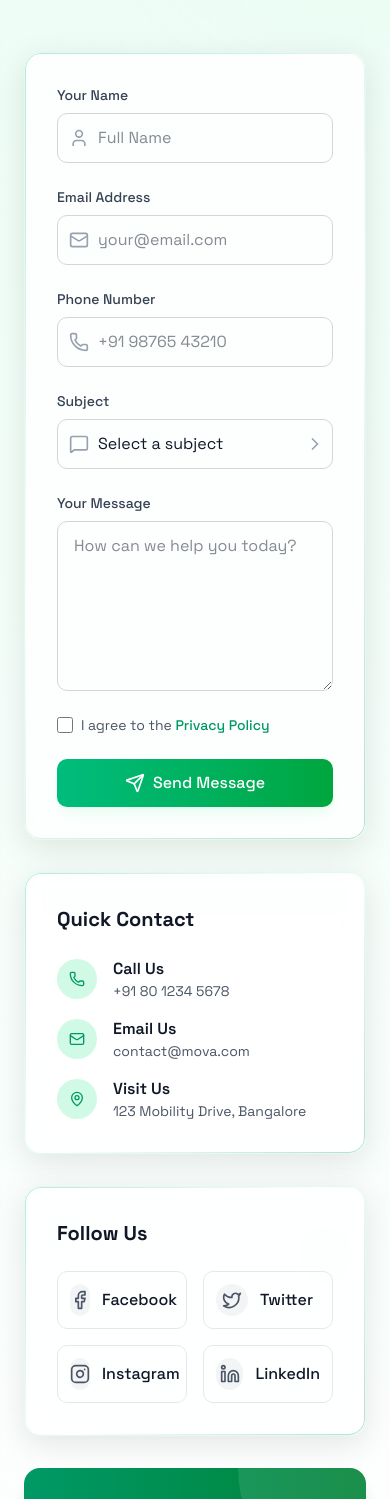
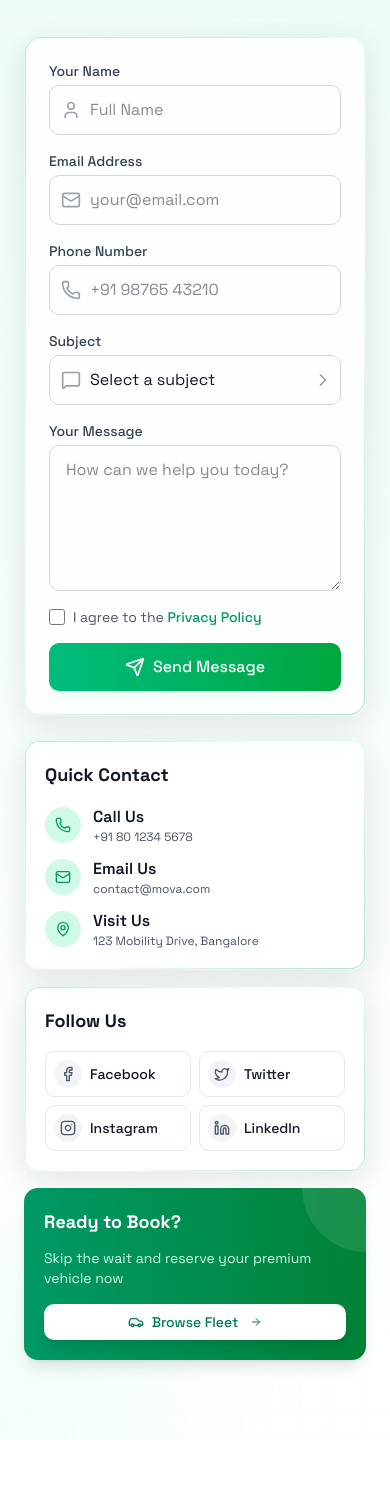
Before and after one commit to tabrezkhan005/mova-portfolio, a Next.js app: page /contact in a window 390 px wide. Shown: the part 2227-3726 px from the top of the page. Built offline with nearby package versions, Linux system fonts and the light colour scheme; a web font is replaced by a local one.

Commit message:
Modified Contact

```diff
--- a/src/app/contact/page.tsx
+++ b/src/app/contact/page.tsx
@@ -126,6 +126,13 @@ export default function ContactPage() {
       isOpen: false
     }
   ]);
+
+  // Toggle FAQ item
+  const toggleFAQ = (index: number) => {
+    const newFAQs = [...faqItems];
+    newFAQs[index].isOpen = !newFAQs[index].isOpen;
+    setFaqItems(newFAQs);
+  };
 
   // Animation variants
   const containerVariants = {
@@ -518,20 +525,12 @@ export default function ContactPage() {
           {/* Circular accents */}
           <div className="absolute top-0 right-0 w-96 h-96 bg-emerald-100/30 rounded-full blur-3xl -translate-y-1/2 translate-x-1/2"></div>
           <div className="absolute bottom-0 left-0 w-96 h-96 bg-green-100/30 rounded-full blur-3xl translate-y-1/2 -translate-x-1/2"></div>
-
-          {/* Decorative elements */}
-          <motion.div
-            className="absolute top-1/4 left-10 w-20 h-20 border-2 border-dashed border-emerald-200 rounded-full opacity-30"
-            animate={{ rotate: 360 }}
-            transition={{ duration: 60, repeat: Infinity, ease: "linear" }}
-          />
-          <div className="absolute bottom-1/4 right-10 w-12 h-12 bg-emerald-100/50 rounded-full animate-pulse"></div>
         </div>
 
         <div className="container mx-auto px-6 relative z-10">
           <div className="max-w-5xl mx-auto">
             <motion.div
-              className="text-center mb-16"
+              className="text-center mb-12"
               initial={{ opacity: 0, y: 30 }}
               whileInView={{ opacity: 1, y: 0 }}
               viewport={{ once: true }}
@@ -558,19 +557,19 @@ export default function ContactPage() {
               </motion.p>
             </motion.div>
 
-            <div className="grid md:grid-cols-5 gap-8 items-start">
+            <div className="grid md:grid-cols-5 gap-6 items-start">
               {/* Contact Form */}
               <motion.div
-                className="md:col-span-3 glass-light rounded-2xl p-8 border border-emerald-100 shadow-lg card-border-light"
+                className="md:col-span-3 glass-light rounded-2xl p-6 border border-emerald-100 shadow-lg card-border-light"
                 initial={{ opacity: 0, y: 30 }}
                 whileInView={{ opacity: 1, y: 0 }}
                 viewport={{ once: true }}
                 transition={{ duration: 0.8 }}
               >
-                <form ref={formRef} onSubmit={handleSubmit} className="space-y-6">
-                  <div className="grid grid-cols-1 sm:grid-cols-2 gap-6">
+                <form ref={formRef} onSubmit={handleSubmit} className="space-y-4">
+                  <div className="grid grid-cols-1 sm:grid-cols-2 gap-4">
                     <div>
-                      <label htmlFor="name" className="block text-sm font-medium text-gray-700 mb-2">
+                      <label htmlFor="name" className="block text-sm font-medium text-gray-700 mb-1">
                         Your Name
                       </label>
                       <div className="relative">
@@ -591,7 +590,7 @@ export default function ContactPage() {
                     </div>
 
                     <div>
-                      <label htmlFor="email" className="block text-sm font-medium text-gray-700 mb-2">
+                      <label htmlFor="email" className="block text-sm font-medium text-gray-700 mb-1">
                         Email Address
                       </label>
                       <div className="relative">
@@ -612,9 +611,9 @@ export default function ContactPage() {
                     </div>
                   </div>
 
-                  <div className="grid grid-cols-1 sm:grid-cols-2 gap-6">
+                  <div className="grid grid-cols-1 sm:grid-cols-2 gap-4">
                     <div>
-                      <label htmlFor="phone" className="block text-sm font-medium text-gray-700 mb-2">
+                      <label htmlFor="phone" className="block text-sm font-medium text-gray-700 mb-1">
                         Phone Number
                       </label>
                       <div className="relative">
@@ -634,7 +633,7 @@ export default function ContactPage() {
                     </div>
 
                     <div>
-                      <label htmlFor="subject" className="block text-sm font-medium text-gray-700 mb-2">
+                      <label htmlFor="subject" className="block text-sm font-medium text-gray-700 mb-1">
                         Subject
                       </label>
                       <div className="relative">
@@ -664,7 +663,7 @@ export default function ContactPage() {
                   </div>
 
                   <div>
-                    <label htmlFor="message" className="block text-sm font-medium text-gray-700 mb-2">
+                    <label htmlFor="message" className="block text-sm font-medium text-gray-700 mb-1">
                       Your Message
                     </label>
                     <textarea
@@ -672,7 +671,7 @@ export default function ContactPage() {
                       name="message"
                       value={formValues.message}
                       onChange={handleChange}
-                      rows={6}
+                      rows={5}
                       className="block w-full px-4 py-3 border border-gray-300 rounded-lg focus:ring-2 focus:ring-emerald-500 focus:border-transparent transition-colors"
                       placeholder="How can we help you today?"
                       required
@@ -750,96 +749,98 @@ export default function ContactPage() {
                 </form>
               </motion.div>
 
-              {/* Quick Contact Links & Social */}
+              {/* Quick Contact Links & Social - Optimized Layout */}
               <motion.div
-                className="md:col-span-2 space-y-8"
+                className="md:col-span-2 h-full"
                 initial={{ opacity: 0, y: 30 }}
                 whileInView={{ opacity: 1, y: 0 }}
                 viewport={{ once: true }}
                 transition={{ duration: 0.8, delay: 0.3 }}
               >
+                <div className="h-full flex flex-col gap-4">
                   {/* Quick Contact */}
-                <div className="glass-light rounded-2xl p-8 border border-emerald-100 shadow-lg card-border-light">
-                  <h3 className="text-xl font-bold text-gray-900 mb-6">Quick Contact</h3>
+                  <div className="glass-light rounded-xl p-5 border border-emerald-100 shadow-lg card-border-light flex-grow">
+                    <h3 className="text-lg font-bold text-gray-900 mb-4">Quick Contact</h3>
 
-                  <div className="space-y-4">
+                    <div className="space-y-3">
                       <a href="tel:+918012345678" className="flex items-center group">
-                      <div className="w-10 h-10 rounded-full bg-emerald-100 flex items-center justify-center text-emerald-600 mr-4 group-hover:bg-emerald-600 group-hover:text-white transition-colors duration-300">
+                        <div className="w-9 h-9 rounded-full bg-emerald-100 flex items-center justify-center text-emerald-600 mr-3 group-hover:bg-emerald-600 group-hover:text-white transition-colors duration-300">
                           <Phone className="w-4 h-4" />
                         </div>
                         <div>
                           <p className="font-semibold text-gray-900">Call Us</p>
-                        <p className="text-sm text-gray-600">+91 80 1234 5678</p>
+                          <p className="text-xs text-gray-600">+91 80 1234 5678</p>
                         </div>
                       </a>
 
                       <a href="mailto:contact@mova.com" className="flex items-center group">
-                      <div className="w-10 h-10 rounded-full bg-emerald-100 flex items-center justify-center text-emerald-600 mr-4 group-hover:bg-emerald-600 group-hover:text-white transition-colors duration-300">
+                        <div className="w-9 h-9 rounded-full bg-emerald-100 flex items-center justify-center text-emerald-600 mr-3 group-hover:bg-emerald-600 group-hover:text-white transition-colors duration-300">
                           <Mail className="w-4 h-4" />
                         </div>
                         <div>
                           <p className="font-semibold text-gray-900">Email Us</p>
-                        <p className="text-sm text-gray-600">contact@mova.com</p>
+                          <p className="text-xs text-gray-600">contact@mova.com</p>
                         </div>
                       </a>
 
-                    <a href="https://goo.gl/maps" target="_blank" rel="noopener noreferrer" className="flex items-center group">
-                      <div className="w-10 h-10 rounded-full bg-emerald-100 flex items-center justify-center text-emerald-600 mr-4 group-hover:bg-emerald-600 group-hover:text-white transition-colors duration-300">
+                      <a href="#" className="flex items-center group">
+                        <div className="w-9 h-9 rounded-full bg-emerald-100 flex items-center justify-center text-emerald-600 mr-3 group-hover:bg-emerald-600 group-hover:text-white transition-colors duration-300">
                           <MapPin className="w-4 h-4" />
                         </div>
                         <div>
                           <p className="font-semibold text-gray-900">Visit Us</p>
-                        <p className="text-sm text-gray-600">123 Mobility Drive, Bangalore</p>
+                          <p className="text-xs text-gray-600">123 Mobility Drive, Bangalore</p>
                         </div>
                       </a>
                     </div>
                   </div>
 
                   {/* Social Media */}
-                <div className="glass-light rounded-2xl p-8 border border-emerald-100 shadow-lg card-border-light">
-                  <h3 className="text-xl font-bold text-gray-900 mb-6">Follow Us</h3>
+                  <div className="glass-light rounded-xl p-5 border border-emerald-100 shadow-lg card-border-light">
+                    <h3 className="text-lg font-bold text-gray-900 mb-4">Follow Us</h3>
 
-                  <div className="grid grid-cols-2 gap-4">
+                    <div className="grid grid-cols-2 gap-2">
                       {[
-                      { icon: <Facebook className="w-5 h-5" />, name: "Facebook", url: "#", color: "hover:bg-blue-600" },
-                      { icon: <Twitter className="w-5 h-5" />, name: "Twitter", url: "#", color: "hover:bg-sky-500" },
-                      { icon: <Instagram className="w-5 h-5" />, name: "Instagram", url: "#", color: "hover:bg-pink-600" },
-                      { icon: <Linkedin className="w-5 h-5" />, name: "LinkedIn", url: "#", color: "hover:bg-blue-700" }
+                        { icon: <Facebook className="w-4 h-4" />, name: "Facebook", url: "#", color: "hover:bg-blue-600" },
+                        { icon: <Twitter className="w-4 h-4" />, name: "Twitter", url: "#", color: "hover:bg-sky-500" },
+                        { icon: <Instagram className="w-4 h-4" />, name: "Instagram", url: "#", color: "hover:bg-pink-600" },
+                        { icon: <Linkedin className="w-4 h-4" />, name: "LinkedIn", url: "#", color: "hover:bg-blue-700" }
                       ].map((social, index) => (
                         <motion.a
                           key={index}
                           href={social.url}
-                        className="flex items-center p-3 border border-gray-200 rounded-lg hover:border-emerald-200 transition-colors duration-300"
-                        whileHover={{ scale: 1.05, y: -2 }}
+                          className="flex items-center p-2 border border-gray-200 rounded-lg hover:border-emerald-200 transition-colors duration-300"
+                          whileHover={{ scale: 1.03 }}
                           whileTap={{ scale: 0.98 }}
                         >
-                        <div className={`w-8 h-8 rounded-full bg-gray-100 flex items-center justify-center mr-3 text-gray-600 ${social.color} hover:text-white transition-colors duration-300`}>
+                          <div className={`w-7 h-7 rounded-full bg-gray-100 flex items-center justify-center mr-2 text-gray-600 ${social.color} hover:text-white transition-colors duration-300`}>
                             {social.icon}
                           </div>
-                        <span className="font-medium">{social.name}</span>
+                          <span className="font-medium text-sm">{social.name}</span>
                         </motion.a>
                       ))}
                     </div>
                   </div>
 
                   {/* Book Now Shortcut */}
-                <div className="bg-gradient-to-r from-emerald-600 to-green-700 rounded-2xl p-8 text-white shadow-lg relative overflow-hidden">
-                  <div className="absolute top-0 right-0 w-64 h-64 bg-white opacity-10 rounded-full translate-x-1/2 -translate-y-1/2"></div>
+                  <div className="bg-gradient-to-r from-emerald-600 to-green-700 rounded-xl p-5 text-white shadow-lg relative overflow-hidden">
+                    <div className="absolute top-0 right-0 w-32 h-32 bg-white opacity-10 rounded-full translate-x-1/2 -translate-y-1/2"></div>
 
-                  <h3 className="text-xl font-bold mb-4 relative z-10">Ready to Book?</h3>
-                  <p className="text-emerald-100 mb-6 relative z-10">Skip the wait and reserve your premium vehicle now</p>
+                    <h3 className="text-lg font-bold mb-3 relative z-10">Ready to Book?</h3>
+                    <p className="text-emerald-100 mb-4 relative z-10 text-sm">Skip the wait and reserve your premium vehicle now</p>
 
                     <div className="relative z-10">
                       <motion.a
                         href="/fleet"
-                      className="flex items-center justify-center gap-2 px-6 py-3 bg-white text-emerald-700 rounded-lg font-medium hover:bg-emerald-50 transition-colors shadow-lg"
+                        className="flex items-center justify-center gap-2 px-4 py-2 bg-white text-emerald-700 rounded-lg font-medium hover:bg-emerald-50 transition-colors shadow-lg text-sm"
                         whileHover={{ scale: 1.05 }}
                         whileTap={{ scale: 0.98 }}
                       >
-                      <Car className="w-5 h-5" />
+                        <Car className="w-4 h-4" />
                         <span>Browse Fleet</span>
-                      <ArrowRight className="w-4 h-4 ml-1" />
+                        <ArrowRight className="w-3 h-3 ml-1" />
                       </motion.a>
+                    </div>
                   </div>
                 </div>
               </motion.div>
@@ -849,17 +850,17 @@ export default function ContactPage() {
       </section>
 
       {/* FAQ Section */}
-      <section className="py-20 bg-white">
+      <section className="py-16 bg-white">
         <div className="container mx-auto px-6">
           <motion.div
-            className="text-center mb-16"
+            className="text-center mb-10"
             initial={{ opacity: 0, y: 30 }}
             whileInView={{ opacity: 1, y: 0 }}
             viewport={{ once: true }}
             transition={{ duration: 0.8 }}
           >
             <motion.h2
-              className="text-4xl md:text-5xl font-bold mb-6 text-gray-900"
+              className="text-3xl md:text-4xl font-bold mb-4 text-gray-900"
               initial={{ opacity: 0 }}
               whileInView={{ opacity: 1 }}
               viewport={{ once: true }}
@@ -869,7 +870,7 @@ export default function ContactPage() {
             </motion.h2>
 
             <motion.p
-              className="text-gray-600 max-w-2xl mx-auto text-lg"
+              className="text-gray-600 max-w-2xl mx-auto"
               initial={{ opacity: 0 }}
               whileInView={{ opacity: 1 }}
               viewport={{ once: true }}
@@ -879,7 +880,7 @@ export default function ContactPage() {
             </motion.p>
           </motion.div>
 
-          <div className="max-w-3xl mx-auto space-y-6">
+          <div className="max-w-3xl mx-auto space-y-4">
             {faqItems.map((item, index) => (
               <motion.div
                 key={index}
@@ -890,12 +891,8 @@ export default function ContactPage() {
                 transition={{ duration: 0.5, delay: index * 0.1 }}
               >
                 <button
-                  className="flex justify-between items-center w-full p-6 text-left focus:outline-none"
-                  onClick={() => {
-                    const newFAQs = [...faqItems];
-                    newFAQs[index].isOpen = !newFAQs[index].isOpen;
-                    // setFaqItems(newFAQs);
-                  }}
+                  className="flex justify-between items-center w-full p-5 text-left focus:outline-none"
+                  onClick={() => toggleFAQ(index)}
                 >
                   <h3 className="text-lg font-semibold text-gray-900">{item.question}</h3>
                   <ChevronRight
@@ -912,7 +909,7 @@ export default function ContactPage() {
                   }}
                   transition={{ duration: 0.3 }}
                 >
-                  <div className="px-6 pb-6 text-gray-600">
+                  <div className="px-5 pb-5 text-gray-600">
                     {item.answer}
                   </div>
                 </motion.div>
@@ -922,99 +919,22 @@ export default function ContactPage() {
         </div>
       </section>
 
-      {/* Map Section */}
-      <section className="py-16 bg-emerald-50 relative overflow-hidden">
-        <div className="absolute top-0 left-0 w-full h-1 bg-gradient-to-r from-transparent via-emerald-400 to-transparent"></div>
-        <div className="container mx-auto px-6 relative z-10">
+      {/* CTA Section */}
+      <section className="py-12 bg-gray-50">
+        <div className="container mx-auto px-6">
           <motion.div
-            className="text-center mb-12"
+            className="bg-gradient-to-r from-emerald-600 to-green-700 rounded-2xl p-8 text-white relative overflow-hidden"
             initial={{ opacity: 0, y: 30 }}
             whileInView={{ opacity: 1, y: 0 }}
             viewport={{ once: true }}
             transition={{ duration: 0.8 }}
           >
-            <motion.h2
-              className="text-3xl font-bold mb-4 text-gray-900"
-              initial={{ opacity: 0 }}
-              whileInView={{ opacity: 1 }}
-              viewport={{ once: true }}
-              transition={{ delay: 0.3 }}
-            >
-              Visit Our Office
-            </motion.h2>
-
-            <motion.p
-              className="text-gray-600 max-w-2xl mx-auto"
-              initial={{ opacity: 0 }}
-              whileInView={{ opacity: 1 }}
-              viewport={{ once: true }}
-              transition={{ delay: 0.5, duration: 0.8 }}
-            >
-              Located in the heart of the city for your convenience
-            </motion.p>
-          </motion.div>
-
-          <motion.div
-            className="aspect-[16/7] rounded-xl overflow-hidden shadow-xl border border-emerald-100"
-            initial={{ opacity: 0, y: 20 }}
-            whileInView={{ opacity: 1, y: 0 }}
-            viewport={{ once: true }}
-            transition={{ duration: 0.8 }}
-          >
-            {/* This would be your actual map embed - using a placeholder here */}
-            <div className="w-full h-full bg-gradient-to-br from-emerald-50 to-white relative">
-              <div className="absolute inset-0 bg-[url('https://api.mapbox.com/styles/v1/mapbox/light-v10/static/77.6088,12.9767,12,0/1200x600?access_token=pk.placeholder')] bg-cover bg-center opacity-90"></div>
-              <div className="absolute top-1/2 left-1/2 transform -translate-x-1/2 -translate-y-1/2">
-                <motion.div
-                  className="flex flex-col items-center"
-                  initial={{ scale: 0.8, opacity: 0 }}
-                  whileInView={{ scale: 1, opacity: 1 }}
-                  viewport={{ once: true }}
-                  transition={{ delay: 0.5, duration: 0.8 }}
-                >
-                  <div className="w-16 h-16 rounded-full bg-emerald-500 border-4 border-white shadow-xl flex items-center justify-center text-white mb-2">
-                    <MapPin className="w-8 h-8" />
-                  </div>
-                  <div className="px-4 py-2 bg-white rounded-lg shadow-lg">
-                    <p className="font-medium">MOVA Headquarters</p>
-                  </div>
-                </motion.div>
-              </div>
-            </div>
-          </motion.div>
-
-          <div className="mt-8 flex justify-center">
-            <motion.a
-              href="https://goo.gl/maps"
-              target="_blank"
-              rel="noopener noreferrer"
-              className="flex items-center gap-2 px-6 py-3 bg-white border border-gray-200 rounded-full text-gray-800 font-medium hover:bg-emerald-50 hover:border-emerald-200 transition-colors shadow-sm"
-              whileHover={{ scale: 1.05 }}
-              whileTap={{ scale: 0.98 }}
-            >
-              <MapPin className="w-5 h-5 text-emerald-600" />
-              <span>Get Directions</span>
-            </motion.a>
-          </div>
-        </div>
-      </section>
-
-      {/* CTA Section */}
-      <section className="py-16 bg-white">
-        <div className="container mx-auto px-6">
-          <motion.div
-            className="bg-gradient-to-r from-emerald-600 to-green-700 rounded-2xl p-12 text-white relative overflow-hidden"
-            initial={{ opacity: 0, y: 30 }}
-            whileInView={{ opacity: 1, y: 0 }}
-            viewport={{ once: true }}
-            transition={{ duration: 0.8 }}
-          >
-            <div className="absolute top-0 right-0 w-96 h-96 bg-white opacity-10 rounded-full translate-x-1/2 -translate-y-1/2"></div>
-            <div className="absolute bottom-0 left-0 w-96 h-96 bg-white opacity-10 rounded-full -translate-x-1/2 translate-y-1/2"></div>
+            <div className="absolute top-0 right-0 w-64 h-64 bg-white opacity-10 rounded-full translate-x-1/2 -translate-y-1/2"></div>
+            <div className="absolute bottom-0 left-0 w-64 h-64 bg-white opacity-10 rounded-full -translate-x-1/2 translate-y-1/2"></div>
 
             <div className="relative z-10 text-center">
               <motion.h2
-                className="text-3xl md:text-4xl font-bold mb-6 max-w-3xl mx-auto"
+                className="text-2xl md:text-3xl font-bold mb-4 max-w-3xl mx-auto"
                 initial={{ opacity: 0, y: 20 }}
                 whileInView={{ opacity: 1, y: 0 }}
                 viewport={{ once: true }}
@@ -1024,7 +944,7 @@ export default function ContactPage() {
               </motion.h2>
 
               <motion.p
-                className="text-emerald-100 mb-10 max-w-2xl mx-auto text-lg"
+                className="text-emerald-100 mb-6 max-w-2xl mx-auto"
                 initial={{ opacity: 0, y: 20 }}
                 whileInView={{ opacity: 1, y: 0 }}
                 viewport={{ once: true }}
@@ -1042,7 +962,7 @@ export default function ContactPage() {
               >
                 <motion.a
                   href="/fleet"
-                  className="px-8 py-4 bg-white text-emerald-700 hover:bg-emerald-50 rounded-lg font-medium shadow-lg hover:shadow-xl transition-all duration-300"
+                  className="px-6 py-3 bg-white text-emerald-700 hover:bg-emerald-50 rounded-lg font-medium shadow-lg hover:shadow-xl transition-all duration-300"
                   whileHover={{ scale: 1.05, y: -2 }}
                   whileTap={{ scale: 0.98 }}
                 >
@@ -1051,7 +971,7 @@ export default function ContactPage() {
 
                 <motion.a
                   href="#contact-form"
-                  className="px-8 py-4 bg-transparent border border-white text-white hover:bg-white/10 rounded-lg font-medium transition-all duration-300"
+                  className="px-6 py-3 bg-transparent border border-white text-white hover:bg-white/10 rounded-lg font-medium transition-all duration-300"
                   whileHover={{ scale: 1.05, y: -2 }}
                   whileTap={{ scale: 0.98 }}
                 >
```
Lines whose indentation alone changed are shown as unchanged.
